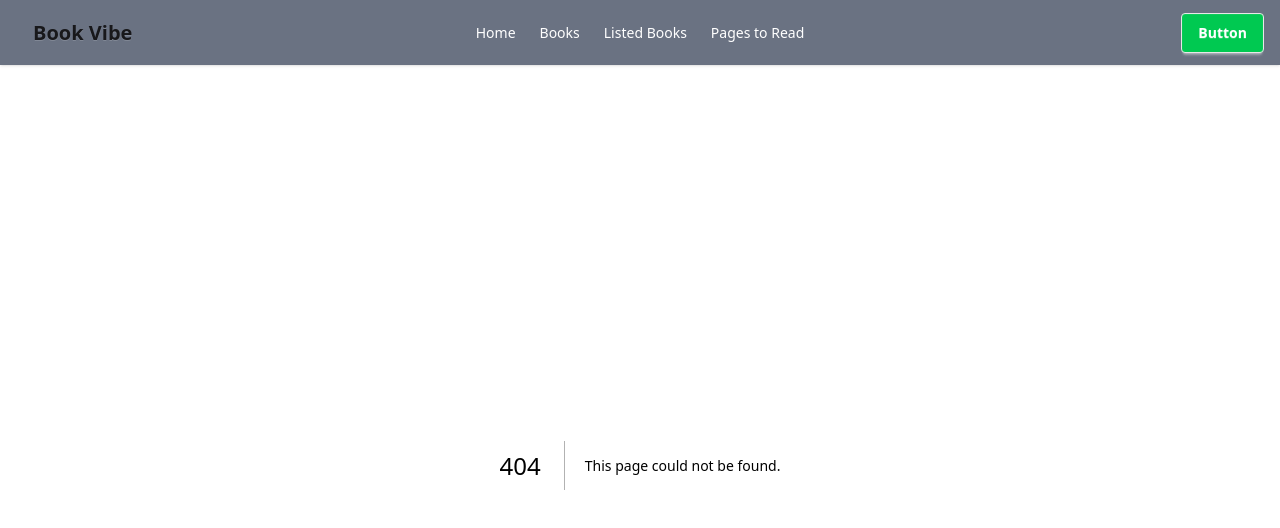
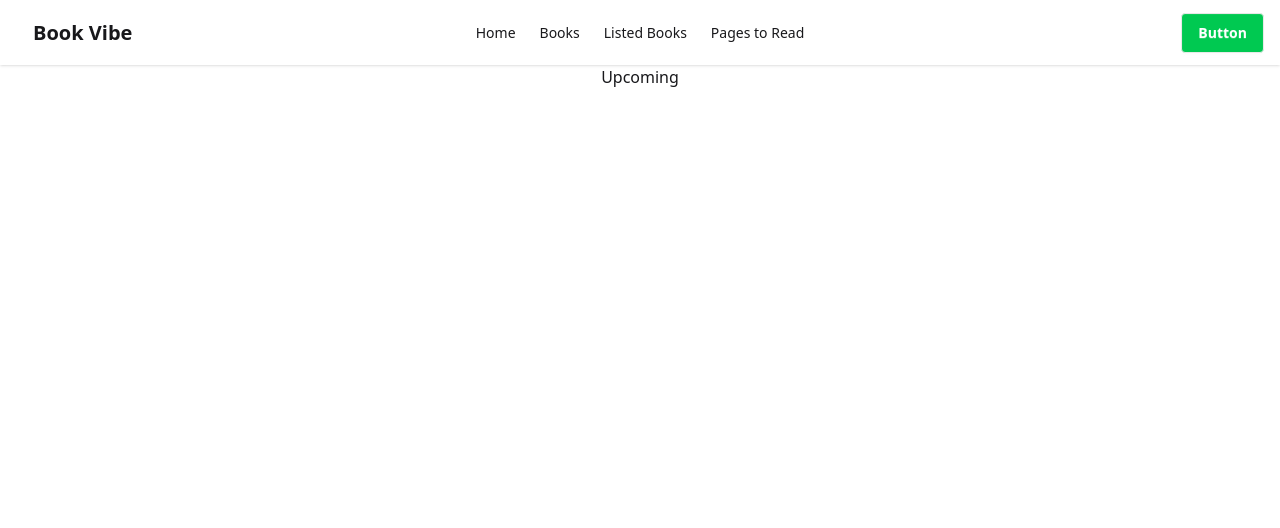
Before and after one commit to ShovonDas-Dev/Book-Vibe, a Next.js app: page /pages-to-read in a window 1280 px wide. Before the commit this address had no page. Shown: the top 528 px of the page. Built offline with nearby package versions, Linux system fonts and the light colour scheme.

Commit message:
some element changes

```diff
--- a/app/components/BookTab.tsx
+++ b/app/components/BookTab.tsx
@@ -1,75 +1,84 @@
-"use clint"
-import React, { useContext, useState } from 'react'
-import { Book } from '../type/type'
-import { booksContext } from '../context/bookContext'
-import Books from './Books'
+"use clint";
+import React, { useContext, useState } from "react";
+import { Book } from "../type/type";
+import { booksContext } from "../context/bookContext";
+import Books from "./Books";
 interface IBookTabProps {
-    read: Book[]
-    wishlist: Book[]
+  read: Book[];
+  wishlist: Book[];
 }
 
+const BookTab = () => {
+  const context = useContext(booksContext);
+  const { read, wishlist }: IBookTabProps = context ?? {
+    read: [],
+    wishlist: [],
+  };
 
-const BookTab = () => {
-    const context = useContext(booksContext)
-    const { read, wishlist }: IBookTabProps = context ?? { read: [], wishlist: [] }
-
-    const [sort , setSort] = useState("rating")
-    const BookSorting = (book: Book[]) =>{
-        const sortedBooks = [...book]
-        if(sort === "rating"){
-            sortedBooks.sort((a,b) => b.rating - a.rating)
-        }else if(sort === "pages"){
-            sortedBooks.sort((a,b)=> b.totalPages -a.totalPages)
-        }else if(sort === "year"){
-            sortedBooks.sort((a,b)=> b.yearOfPublishing - a.yearOfPublishing)
+  const [sort, setSort] = useState("rating");
+  const BookSorting = (book: Book[]) => {
+    const sortedBooks = [...book];
+    if (sort === "rating") {
+      sortedBooks.sort((a, b) => b.rating - a.rating);
+    } else if (sort === "pages") {
+      sortedBooks.sort((a, b) => b.totalPages - a.totalPages);
+    } else if (sort === "year") {
+      sortedBooks.sort((a, b) => b.yearOfPublishing - a.yearOfPublishing);
     }
-        return sortedBooks
-    }
-    const sortReadBook = BookSorting(read)
-    const sortWishBook = BookSorting(wishlist)
+    return sortedBooks;
+  };
+  const sortReadBook = BookSorting(read);
+  const sortWishBook = BookSorting(wishlist);
   return (
     <>
-            <div className='flex justify-center'>
+      <div className="flex justify-center">
         <fieldset className="fieldset">
-
           <select
             value={sort}
-                    onChange={(e)=>
-                        setSort(e.target.value as "ration" || "pages" || "year")
+            onChange={(e) =>
+              setSort((e.target.value as "ration") || "pages" || "year")
             }
-                    defaultValue="Sort By" className="select">
+
+            className="select"
+          >
             <option disabled={true}>Sort By</option>
 
             <option value={"rating"}>Rating</option>
-                        <option value= {"pages"}>Number of Pages</option>
+            <option value={"pages"}>Number of Pages</option>
             <option value={"year"}>Publisher Year</option>
           </select>
-
         </fieldset>
       </div>
 
-
       {/* name of each tab group should be unique */}
       <div className="tabs tabs-lift bg-white">
-                <input type="radio" name="my_tabs_3" className="tab" aria-label="Read Books" />
+        <input
+          type="radio"
+          name="my_tabs_3"
+          className="tab"
+          aria-label="Read Books"
+        />
         <div className="tab-content  border-base-300 p-6">
           {sortReadBook.map((book, index) => (
             <Books key={index} book={book} />
           ))}
         </div>
 
-                <input type="radio" name="my_tabs_3" className="tab" aria-label="Wishlist Books" defaultChecked />
+        <input
+          type="radio"
+          name="my_tabs_3"
+          className="tab"
+          aria-label="Wishlist Books"
+          defaultChecked
+        />
         <div className="tab-content border-base-300 p-6">
           {sortWishBook.map((book, index) => (
             <Books key={index} book={book} />
           ))}
         </div>
+      </div>
+    </>
+  );
+};
 
-
-            </div>
-
-        </>
-    )
-}
-
-export default BookTab
+export default BookTab;
--- a/app/components/Navbar.tsx
+++ b/app/components/Navbar.tsx
@@ -12,15 +12,15 @@ const links = [
 export default function Navbar() {
 
   const renderLinks =[
-      <li key="item-1" className="text-white"><Link href="/">Home</Link></li>,
-      <li key="item-1" className="text-white"><Link href="/books">Books</Link></li>,
-      <li key="item-2 " className="text-white"><Link href="/listed-books">Listed Books</Link></li>,
-      <li key="item-3" className="text-white"><Link href="/pages-to-read">Pages to Read</Link></li>
+      <li key="item-1" className=""><Link href="/">Home</Link></li>,
+      <li key="item-1" className=""><Link href="/books">Books</Link></li>,
+      <li key="item-2 " className=""><Link href="/listed-books">Listed Books</Link></li>,
+      <li key="item-3" className=""><Link href="/pages-to-read">Pages to Read</Link></li>
   ]
 
   return (
     <section className="shadow-sm">
-          <div className="container mx-auto px-4 navbar bg-gray-500 ">
+          <div className="container mx-auto px-4 navbar  ">
   <div className="navbar-start">
     <div className="dropdown">
       <div tabIndex={0} role="button" className="btn btn-ghost lg:hidden">
--- a/app/context/bookContext.tsx
+++ b/app/context/bookContext.tsx
@@ -1,7 +1,6 @@
-'use client'
+"use client";
 import { createContext, useState } from "react";
 import { Book } from "../type/type";
-
 
 interface BooksContextValue {
   read: Book[];
@@ -12,24 +11,22 @@ interface BooksContextValue {
 
 export const booksContext = createContext<BooksContextValue | null>(null);
 
-
-
 const BookProvider = ({ children }: { children: React.ReactNode }) => {
-  const [read, setRead] = useState<Book[]>([])
-  const [wishlist, setWishlist] = useState<Book[]>([])
+  const [read, setRead] = useState<Book[]>([]);
+  const [wishlist, setWishlist] = useState<Book[]>([]);
 
   return (
-    <booksContext.Provider value={{
-      read,
-      setRead,
-      wishlist,
-      setWishlist
-    }}>
-
+    <booksContext.Provider
+      value={{
+        read,
+        setRead,
+        wishlist,
+        setWishlist,
+      }}
+    >
       {children}
     </booksContext.Provider>
   );
-
-}
+};
 
 export default BookProvider;
--- a/app/layout.tsx
+++ b/app/layout.tsx
@@ -16,17 +16,13 @@ export default function RootLayout({
 }>) {
   return (
     <html lang="en" data-theme="light">
-      {/* <body> ট্যাগ যুক্ত করা আবশ্যক */}
       <body className="">
-
         <Navbar />
 
         <BookProvider>
           <main>{children}</main>
           <ToastContainer />
         </BookProvider>
-
-
       </body>
     </html>
   );
--- a/app/listed-books/page.tsx
+++ b/app/listed-books/page.tsx
@@ -1,31 +1,17 @@
-'use client'
+"use client"
+import BookHeader from "../components/BookHeader";
 
-import React, { useContext } from 'react'
-import { booksContext } from '../context/bookContext'
-import BookHeader from '../components/BookHeader'
-
-import { Book } from '../type/type'
-import BookTab from '../components/BookTab'
-
-
+import BookTab from "../components/BookTab";
 
 const listedBooks = () => {
-
-
-
-
   return (
     <>
-         <main className="mx-auto max-w-7xl px-4 py-6">
-        <BookHeader/>
-        <BookTab/>
+      <main className="mx-auto max-w-7xl px-4 py-6">
+        <BookHeader />
+        <BookTab  />
+      </main>
+    </>
+  );
+};
 
-    </main>
-
-
-
-    </>
-  )
-}
-
-export default listedBooks
+export default listedBooks;
--- /dev/null
+++ b/app/pages-to-read/page.tsx
@@ -0,0 +1,9 @@
+import React from 'react'
+
+const page = () => {
+  return (
+    <div className='w-full h-full flex justify-center align-middle' >  <h1>Upcoming </h1></div>
+  )
+}
+
+export default page
```
Also changed, not shown: app/components/BookHeader.tsx (+6 -11 lines), app/components/Books.tsx (+10 -7 lines), 1 other file (tests, documents, lock files or other folders). Lines whose indentation alone changed are shown as unchanged.
